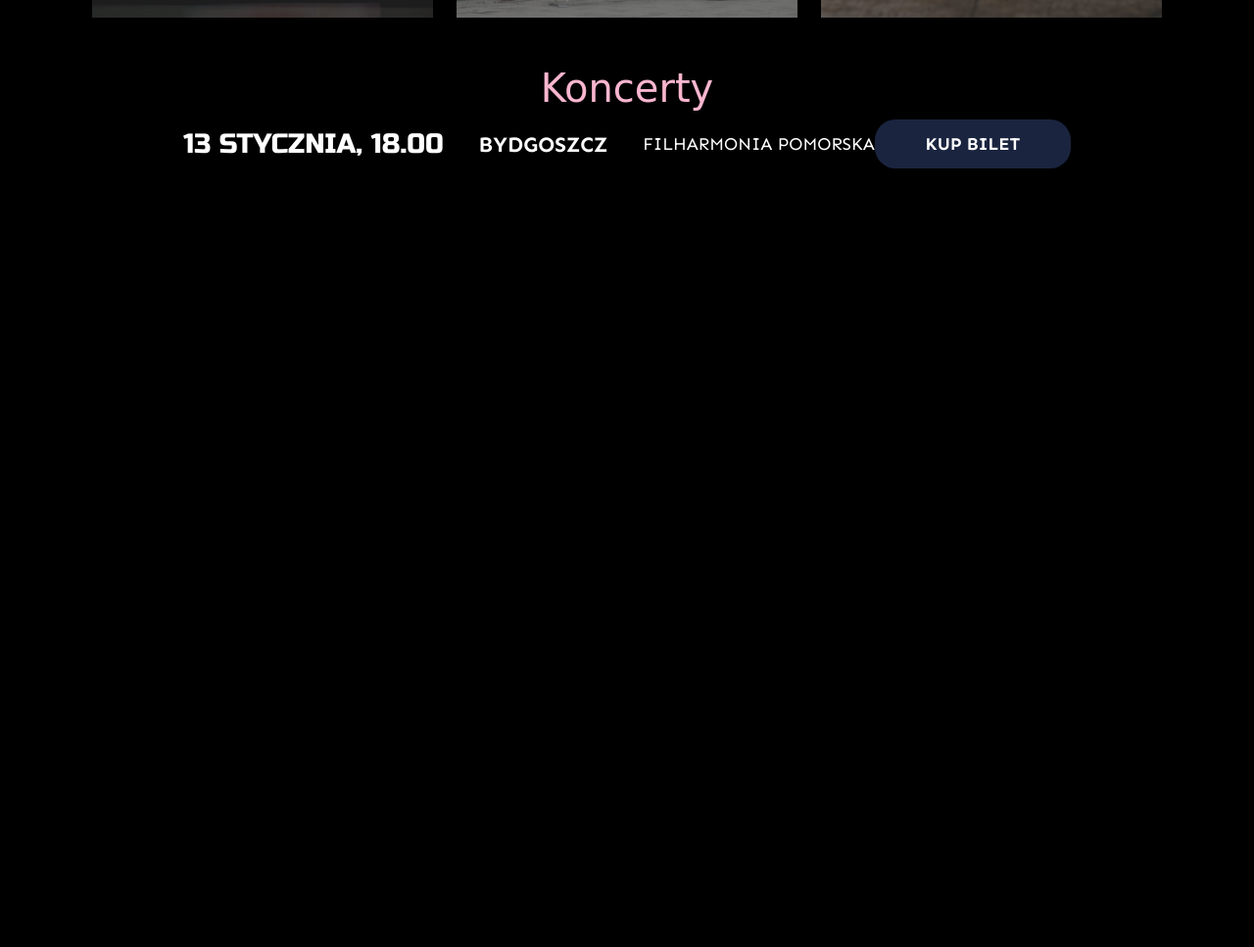
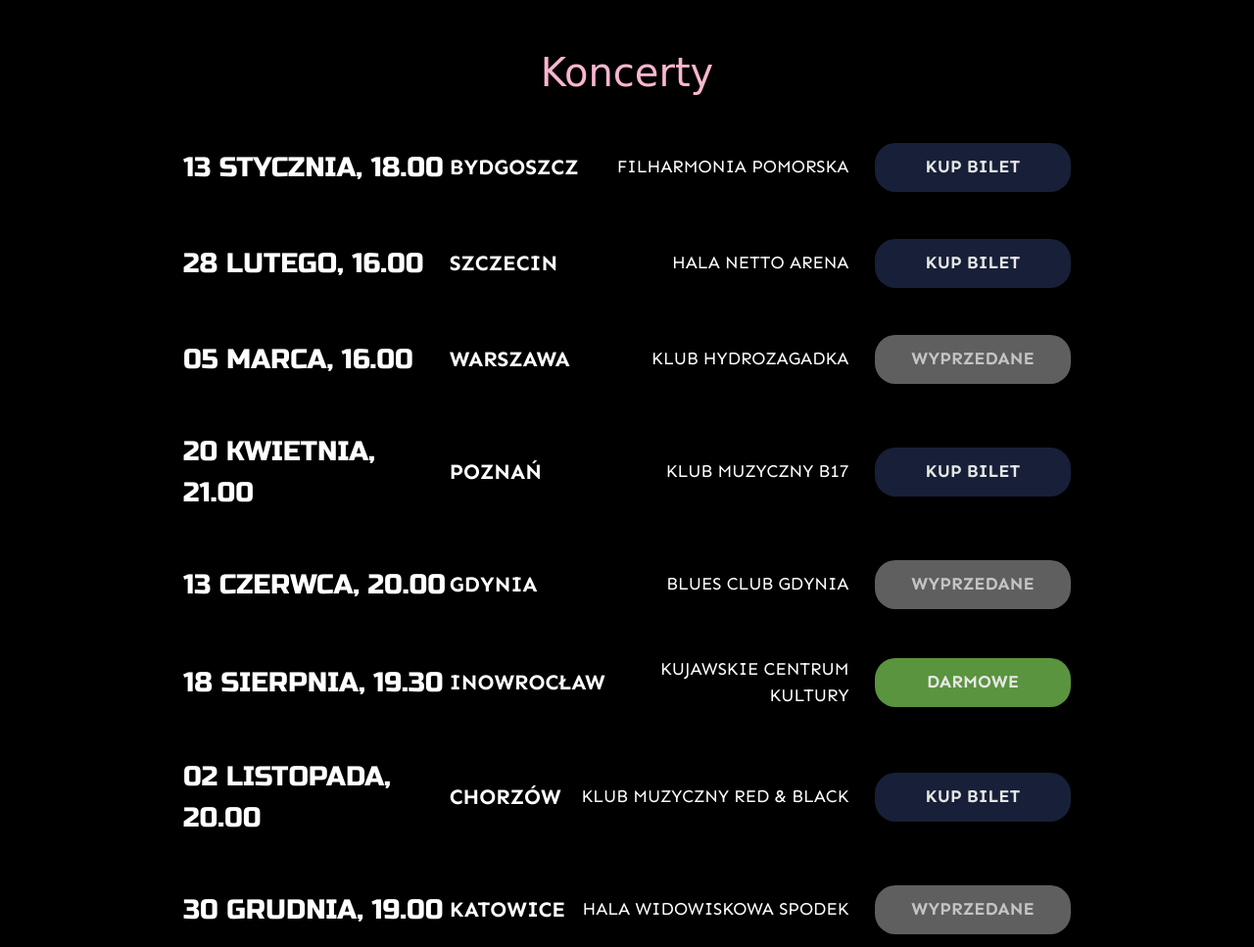
Before and after one commit to RadoslawMikus/agataMusicBandPL, a plain HTML site: page index.html in a window 1280 px wide. Shown: the part 2645-3612 px from the top of the page at 98% size. Before the commit the page ends 2865 px from the top, so only its background shows below. Drawn offline with nearby package versions, Linux system fonts and the light colour scheme; a web font is replaced by a local one.

Commit message:
Added full ticket functionality

```diff
--- a/index.html
+++ b/index.html
@@ -133,7 +133,7 @@
     ----------------------------- -->
 
     <div class="musicArea container">
-      <div class="row g-4">
+      <div class="row g-4 px-xl-5">
         <div class="col-10 col-sm-6 col-lg-4 mx-auto">
           <div class="musicCover">
             <img src="img/coversMusic/cover1.jpg" alt="" srcset="" />
@@ -192,21 +192,144 @@
 
     <div class="concertsArea container">
       <div class="row my-5">
-        <div class="col-12 col-xl-10 mx-auto">
+        <div class="col-12 col-xl-10 mx-auto my-5">
           <h1>Koncerty</h1>
+
+          <div class="concertRow my-5">
+            <div
+              class="concertInfo flex-column flex-lg-row align-items-lg-center justify-content-lg-between"
+            >
+              <span class="concertDate">13 STYCZNIA, 18.00</span
+              ><span class="concertCity">BYDGOSZCZ</span>
+              <span class="concertLocation text-lg-end"
+                >FILHARMONIA POMORSKA</span
+              >
+            </div>
+            <div class="concertTicket">
+              <a href="http://ebilet.pl"
+                ><button class="ticketAvailable">KUP BILET</button></a
+              >
+            </div>
+          </div>
 
           <div class="concertRow">
             <div
-              class="concertInfo flex-column flex-lg-row align-items-lg-center justify-content-lg-between w-100 w-lg-70"
+              class="concertInfo flex-column flex-lg-row align-items-lg-center justify-content-lg-between"
             >
-              <span class="concertDate">13 STYCZNIA, 18.00</span
-              ><span class="concertCity">BYDGOSZCZ</span>
-              <span class="concertLocation">FILHARMONIA POMORSKA</span>
+              <span class="concertDate">28 LUTEGO, 16.00</span
+              ><span class="concertCity justify-content-center">SZCZECIN</span>
+              <span class="concertLocation text-lg-end">HALA NETTO ARENA</span>
             </div>
             <div class="concertTicket">
-              <button class="ticketAvailable">KUP BILET</button>
+              <a href="http://ebilet.pl"
+                ><button class="ticketAvailable">KUP BILET</button></a
+              >
             </div>
           </div>
+
+          <div class="concertRow my-5">
+            <div
+              class="concertInfo flex-column flex-lg-row align-items-lg-center justify-content-lg-between"
+            >
+              <span class="concertDate">05 MARCA, 16.00</span
+              ><span class="concertCity">WARSZAWA</span>
+              <span class="concertLocation text-lg-end">KLUB HYDROZAGADKA</span>
+            </div>
+            <div class="concertTicket">
+              <button class="ticketUnavailable">WYPRZEDANE</button>
+            </div>
+          </div>
+
+          <div class="concertRow">
+            <div
+              class="concertInfo flex-column flex-lg-row align-items-lg-center justify-content-lg-between"
+            >
+              <span class="concertDate">20 KWIETNIA, 21.00</span
+              ><span class="concertCity justify-content-center">POZNAŃ</span>
+              <span class="concertLocation text-lg-end">KLUB MUZYCZNY B17</span>
+            </div>
+            <div class="concertTicket">
+              <a href="http://ebilet.pl"
+                ><button class="ticketAvailable">KUP BILET</button></a
+              >
+            </div>
+          </div>
+
+          <div class="concertRow my-5">
+            <div
+              class="concertInfo flex-column flex-lg-row align-items-lg-center justify-content-lg-between"
+            >
+              <span class="concertDate">13 CZERWCA, 20.00</span
+              ><span class="concertCity">GDYNIA</span>
+              <span class="concertLocation text-lg-end">BLUES CLUB GDYNIA</span>
+            </div>
+            <div class="concertTicket">
+              <button class="ticketUnavailable">WYPRZEDANE</button>
+            </div>
+          </div>
+
+          <div class="concertRow">
+            <div
+              class="concertInfo flex-column flex-lg-row align-items-lg-center justify-content-lg-between"
+            >
+              <span class="concertDate">18 SIERPNIA, 19.30</span
+              ><span class="concertCity justify-content-center"
+                >INOWROCŁAW</span
+              >
+              <span class="concertLocation text-lg-end"
+                >KUJAWSKIE CENTRUM KULTURY</span
+              >
+            </div>
+            <div class="concertTicket">
+              <a href="http://ebilet.pl"
+                ><button class="ticketFree">DARMOWE</button></a
+              >
+            </div>
+          </div>
+
+          <div class="concertRow my-5">
+            <div
+              class="concertInfo flex-column flex-lg-row align-items-lg-center justify-content-lg-between"
+            >
+              <span class="concertDate">02 LISTOPADA, 20.00</span
+              ><span class="concertCity">CHORZÓW</span>
+              <span class="concertLocation text-lg-end"
+                >KLUB MUZYCZNY RED & BLACK</span
+              >
+            </div>
+            <div class="concertTicket">
+              <a href="http://ebilet.pl"
+                ><button class="ticketAvailable">KUP BILET</button></a
+              >
+            </div>
+          </div>
+
+          <div class="concertRow">
+            <div
+              class="concertInfo flex-column flex-lg-row align-items-lg-center justify-content-lg-between"
+            >
+              <span class="concertDate">30 GRUDNIA, 19.00</span
+              ><span class="concertCity justify-content-center">KATOWICE</span>
+              <span class="concertLocation text-lg-end"
+                >HALA WIDOWISKOWA SPODEK</span
+              >
+            </div>
+            <div class="concertTicket">
+              <button class="ticketUnavailable">WYPRZEDANE</button>
+            </div>
+          </div>
+        </div>
+      </div>
+    </div>
+
+    <div class="storeArea container-fluid">
+      <div class="row">
+        <div class="col-5 mx-auto">
+          <img src="img/bookCover.png" alt="" srcset="" />
+        </div>
+
+        <div class="col-5">
+          <h1>Moja książka jest już w sprzedaży!</h1>
         </div>
       </div>
     </div>
--- a/style/style.css
+++ b/style/style.css
@@ -6,6 +6,7 @@
   --hoverColor: #e33a3a;
   --whiteColor: #fff;
   --pinkColor: #fab6cf;
+  --greenColor: #64a545;
 
   --nothingFont: "Nothing You Could Do", cursive;
   --shadowsFont: "Shadows Into Light Two", cursive;
@@ -215,30 +216,56 @@ nav {
 .concertDate {
   font-family: var(--russoFont);
   font-size: 3.5vmin;
+  flex-basis: 40%;
+  flex-shrink: 0;
 }
 
 .concertCity {
   font-family: var(--senFont);
   font-weight: 700;
   font-size: 22px;
+  flex-grow: 1;
 }
 
 .concertLocation {
   font-family: var(--senFont);
   font-weight: 400;
   font-size: 18px;
+  flex-grow: 0;
 }
 
-.ticketAvailable {
+.ticketAvailable,
+.ticketUnavailable,
+.ticketFree {
   width: 200px;
   height: 50px;
-  background-color: var(--mainColor);
   border: 0;
   border-radius: 21px;
   font-size: 18px;
   font-family: var(--senFont);
   font-weight: 700;
   color: var(--whiteColor);
+  opacity: 0.9;
+  transition: 0.2s ease-in-out;
+}
+
+.ticketAvailable {
+  background-color: var(--mainColor);
+}
+
+.ticketUnavailable {
+  background: #6a6a6a;
+  color: #dadada;
+}
+
+.ticketFree {
+  background-color: var(--greenColor);
+}
+
+.ticketAvailable:hover,
+.ticketUnavailable:hover,
+.ticketFree:hover {
+  opacity: 1;
 }
 
 .concertsArea h1 {
@@ -255,6 +282,19 @@ nav {
 }
 
 .concertInfo {
+  width: 75%;
   display: flex;
-  justify-content: space-around;
+  /* justify-content: space-between; */
 }
+
+.storeArea img {
+  width: 100%;
+}
+
+.storeArea h1 {
+  color: var(--pinkColor);
+  font-family: var(--shadowsFont);
+  font-size: 30px;
+  border-bottom: 2px solid var(--pinkColor);
+  display: inline;
+}
```
